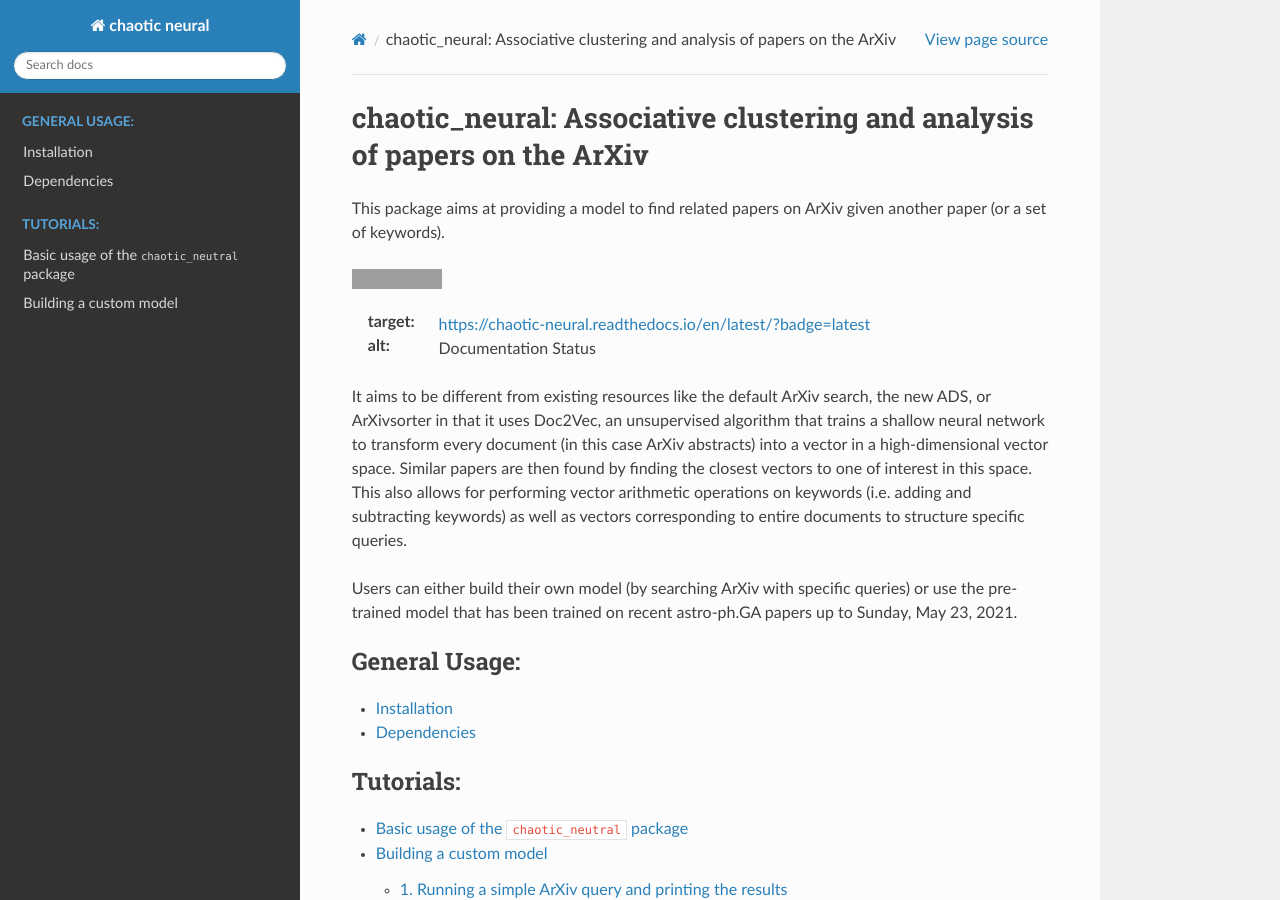
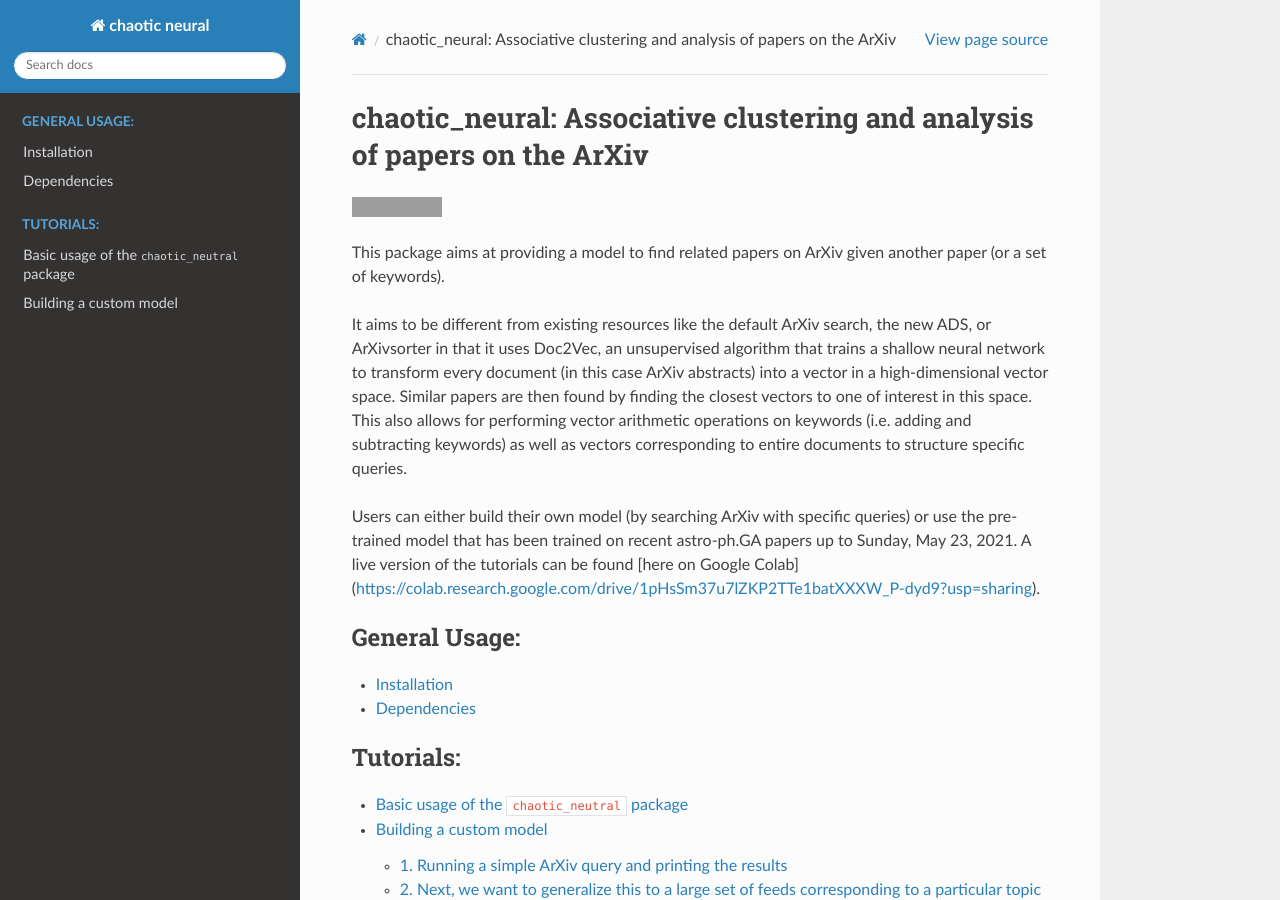
Before and after one commit to kartheikiyer/chaotic_neural, a Sphinx documentation site: the page built from docs/index.rst, in a window 1280 px wide and 900 px high. Built offline with Sphinx 7.4.7 and the Read the Docs theme 2.0.0, drawn with Linux system fonts in a browser that asks for light colours; pages that are not in the unit, such as notebooks, are missing from menus; grey boxes are pictures that could not be loaded.

Commit message:
update with working Colab notebook for tutorials

```diff
--- a/docs/index.rst
+++ b/docs/index.rst
@@ -6,15 +6,15 @@
 chaotic_neural: Associative clustering and analysis of papers on the ArXiv
 ===========================================================================
 
+.. image:: https://readthedocs.org/projects/chaotic-neural/badge/?version=latest
+   :target: https://chaotic-neural.readthedocs.io/en/latest/?badge=latest
+   :alt: Documentation Status
+
 This package aims at providing a model to find related papers on ArXiv given another paper (or a set of keywords).
-
-.. image:: https://readthedocs.org/projects/chaotic-neural/badge/?version=latest
-:target: https://chaotic-neural.readthedocs.io/en/latest/?badge=latest
-:alt: Documentation Status
 
 It aims to be different from existing resources like the default ArXiv search, the new ADS, or ArXivsorter in that it uses Doc2Vec, an unsupervised algorithm that trains a shallow neural network to transform every document (in this case ArXiv abstracts) into a vector in a high-dimensional vector space. Similar papers are then found by finding the closest vectors to one of interest in this space. This also allows for performing vector arithmetic operations on keywords (i.e. adding and subtracting keywords) as well as vectors corresponding to entire documents to structure specific queries.
 
-Users can either build their own model (by searching ArXiv with specific queries) or use the pre-trained model that has been trained on recent astro-ph.GA papers up to Sunday, May 23, 2021.
+Users can either build their own model (by searching ArXiv with specific queries) or use the pre-trained model that has been trained on recent astro-ph.GA papers up to Sunday, May 23, 2021. A live version of the tutorials can be found [here on Google Colab](https://colab.research.google.com/drive/1pHsSm37u7lZKP2TTe1batXXXW_P-dyd9?usp=sharing).
 
 
 .. toctree::
```
Also changed, not shown: README.md (+5 -1 lines), docs/tutorials/basic_usage.ipynb.
